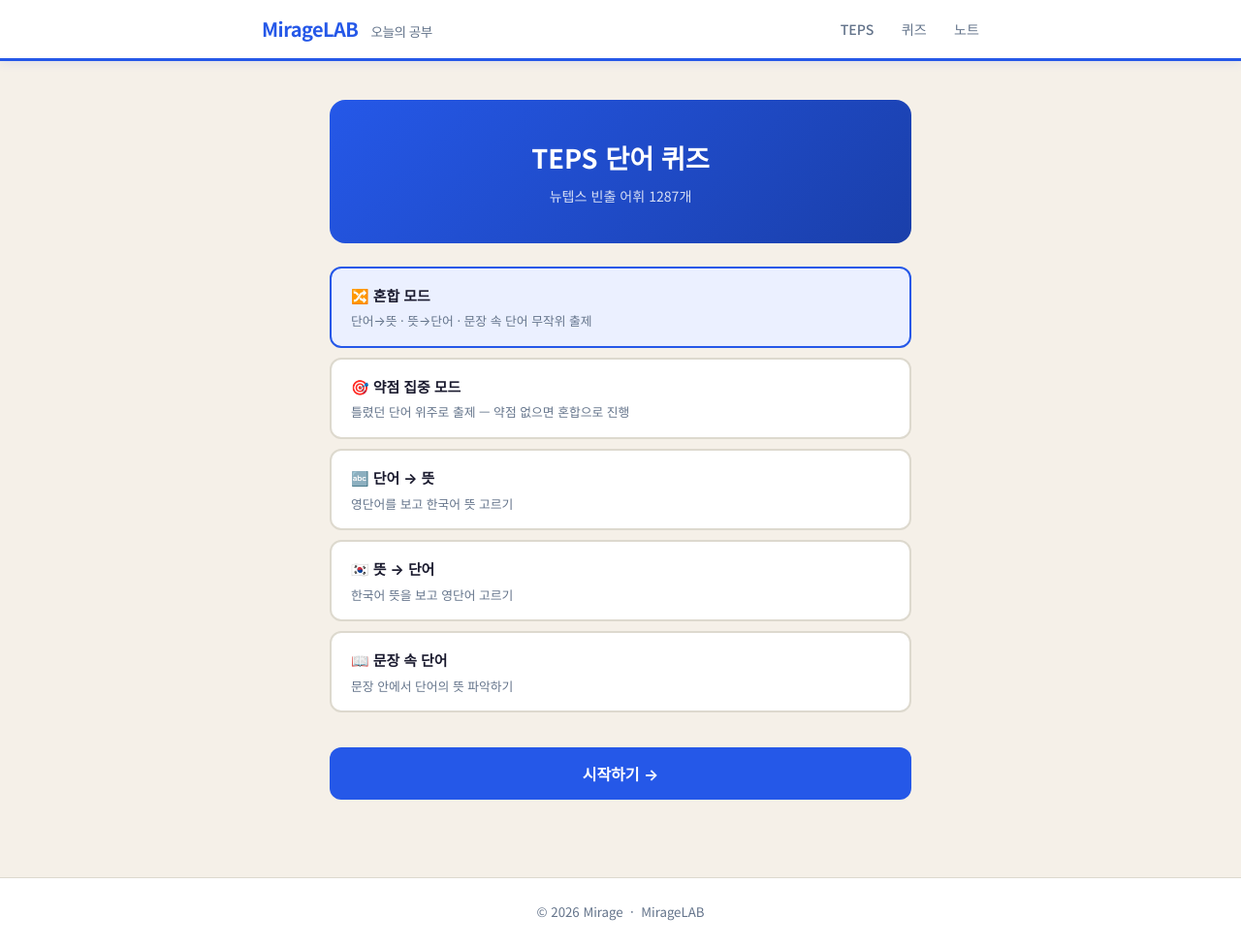
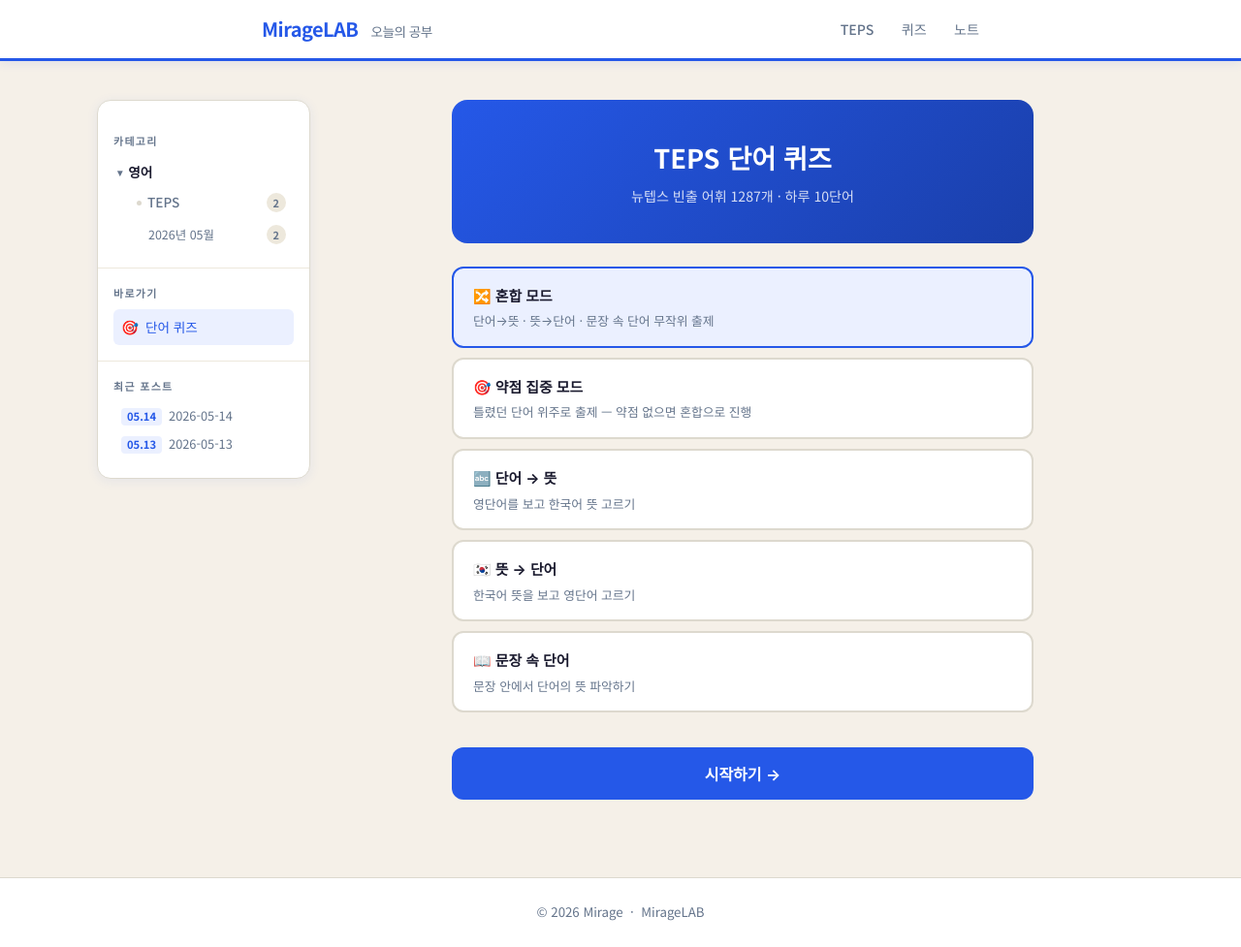
Before and after one commit to ghkdlxm005/MirageLAB, a Jekyll site: the page built from quiz/index.html, in a window 1280 px wide and 977 px high. Shown: the whole window at 97% size. Built offline with Jekyll 4.4.1, drawn with Linux system fonts in a browser that asks for light colours.

Commit message:
Add sidebar navigation + increase daily words to 10 + 5-question quiz

```diff
--- /dev/null
+++ b/_includes/sidebar.html
@@ -0,0 +1,96 @@
+<aside class="sidebar">
+
+  <!-- 카테고리 트리 -->
+  <div class="sb-section">
+    <div class="sb-title">카테고리</div>
+    <ul class="cat-tree">
+
+      <li class="cat-parent">
+        <button class="cat-toggle" onclick="toggleCat(this)" aria-expanded="true">
+          <span class="cat-arrow">▾</span> 영어
+        </button>
+        <ul class="cat-children">
+          <li>
+            <a href="{{ '/' | relative_url }}"
+               class="cat-link {% if page.categories contains 'teps' or page.url == '/' %}active{% endif %}">
+              <span class="cat-dot"></span>
+              TEPS
+              <span class="cat-count">{{ site.categories.teps | size }}</span>
+            </a>
+
+            <!-- 월별 아코디언 -->
+            {% if site.categories.teps.size > 0 %}
+            <ul class="month-list">
+              {% assign teps_by_month = site.categories.teps | group_by_exp: "p", "p.date | date: '%Y년 %m월'" %}
+              {% for month in teps_by_month %}
+              <li>
+                <a href="{{ '/' | relative_url }}?m={{ month.name | uri_escape }}"
+                   class="month-link {% if page.date | date: '%Y년 %m월' == month.name %}active{% endif %}">
+                  {{ month.name }}
+                  <span class="cat-count">{{ month.items | size }}</span>
+                </a>
+              </li>
+              {% endfor %}
+            </ul>
+            {% endif %}
+          </li>
+        </ul>
+      </li>
+
+      {% if site.collections.notes %}
+      <li class="cat-parent">
+        <button class="cat-toggle" onclick="toggleCat(this)" aria-expanded="true">
+          <span class="cat-arrow">▾</span> 학습 노트
+        </button>
+        <ul class="cat-children">
+          <li>
+            <a href="{{ '/notes/' | relative_url }}"
+               class="cat-link {% if page.url contains '/notes/' %}active{% endif %}">
+              <span class="cat-dot"></span>
+              전체 노트
+              <span class="cat-count">{{ site.notes | size }}</span>
+            </a>
+          </li>
+        </ul>
+      </li>
+      {% endif %}
+
+    </ul>
+  </div>
+
+  <!-- 바로가기 -->
+  <div class="sb-section">
+    <div class="sb-title">바로가기</div>
+    <ul class="sb-links">
+      <li><a href="{{ '/quiz/' | relative_url }}" class="sb-link {% if page.url contains '/quiz/' %}active{% endif %}">
+        <span class="sb-icon">🎯</span> 단어 퀴즈
+      </a></li>
+    </ul>
+  </div>
+
+  <!-- 최근 포스트 -->
+  <div class="sb-section">
+    <div class="sb-title">최근 포스트</div>
+    <ul class="recent-list">
+      {% for post in site.posts limit:5 %}
+      <li>
+        <a href="{{ post.url | relative_url }}" class="recent-link {% if page.url == post.url %}active{% endif %}">
+          <span class="recent-date">{{ post.date | date: "%m.%d" }}</span>
+          {{ post.title | remove: "TEPS 일일 학습 — " }}
+        </a>
+      </li>
+      {% endfor %}
+    </ul>
+  </div>
+
+</aside>
+
+<script>
+function toggleCat(btn) {
+  const expanded = btn.getAttribute('aria-expanded') === 'true';
+  btn.setAttribute('aria-expanded', !expanded);
+  btn.querySelector('.cat-arrow').textContent = expanded ? '▸' : '▾';
+  const ul = btn.nextElementSibling;
+  ul.style.display = expanded ? 'none' : 'block';
+}
+</script>
--- a/_layouts/default.html
+++ b/_layouts/default.html
@@ -25,8 +25,11 @@
   </header>
 
   <main>
-    <div class="container">
-      {{ content }}
+    <div class="main-layout">
+      {% include sidebar.html %}
+      <div class="content-area">
+        {{ content }}
+      </div>
     </div>
   </main>
 
--- a/assets/css/style.css
+++ b/assets/css/style.css
@@ -29,6 +29,129 @@ body {
   max-width: 780px;
   margin: 0 auto;
   padding: 0 20px;
+}
+
+/* ── Main layout (사이드바 + 컨텐츠) ─────────────── */
+.main-layout {
+  max-width: 1120px;
+  margin: 0 auto;
+  padding: 40px 20px 80px;
+  display: grid;
+  grid-template-columns: 220px 1fr;
+  gap: 32px;
+  align-items: start;
+}
+
+.content-area {
+  min-width: 0;
+}
+
+/* ── Sidebar ─────────────────────────────────────── */
+.sidebar {
+  position: sticky;
+  top: 76px;
+  background: var(--white);
+  border: 1px solid var(--border);
+  border-radius: 14px;
+  padding: 20px 0;
+  box-shadow: var(--shadow);
+  font-size: 0.85rem;
+}
+
+.sb-section {
+  padding: 0 16px 16px;
+  border-bottom: 1px solid var(--ivory-dark);
+  margin-bottom: 4px;
+}
+.sb-section:last-child { border-bottom: none; margin-bottom: 0; padding-bottom: 0; }
+
+.sb-title {
+  font-size: 0.68rem;
+  font-weight: 700;
+  color: var(--text-muted);
+  letter-spacing: 1.4px;
+  text-transform: uppercase;
+  padding: 12px 0 8px;
+}
+
+/* 카테고리 트리 */
+.cat-tree { list-style: none; }
+.cat-parent { margin-bottom: 4px; }
+
+.cat-toggle {
+  background: none; border: none; cursor: pointer;
+  font-size: 0.85rem; font-weight: 700; color: var(--text);
+  padding: 5px 4px; width: 100%; text-align: left;
+  font-family: inherit; display: flex; align-items: center; gap: 6px;
+  border-radius: 6px; transition: background 0.15s;
+}
+.cat-toggle:hover { background: var(--ivory-dark); }
+.cat-arrow { font-size: 0.65rem; color: var(--text-muted); transition: 0.2s; }
+
+.cat-children { list-style: none; margin-left: 16px; }
+
+.cat-link {
+  display: flex; align-items: center; gap: 6px;
+  padding: 5px 8px; border-radius: 6px;
+  text-decoration: none; color: var(--text-muted);
+  font-weight: 500; transition: all 0.15s;
+}
+.cat-link:hover, .cat-link.active { color: var(--blue); background: var(--blue-light); }
+.cat-dot {
+  width: 5px; height: 5px; border-radius: 50%;
+  background: var(--border); flex-shrink: 0;
+}
+.cat-link.active .cat-dot { background: var(--blue); }
+.cat-count {
+  margin-left: auto; background: var(--ivory-dark);
+  color: var(--text-muted); font-size: 0.68rem; font-weight: 700;
+  padding: 1px 7px; border-radius: 20px; flex-shrink: 0;
+}
+.cat-link.active .cat-count { background: var(--blue-light); color: var(--blue); }
+
+/* 월별 목록 */
+.month-list { list-style: none; margin-left: 12px; margin-top: 3px; }
+.month-link {
+  display: flex; align-items: center; justify-content: space-between;
+  padding: 3px 8px; border-radius: 5px;
+  text-decoration: none; color: var(--text-muted);
+  font-size: 0.78rem; transition: all 0.15s;
+}
+.month-link:hover, .month-link.active { color: var(--blue); background: var(--blue-light); }
+
+/* 바로가기 */
+.sb-links { list-style: none; }
+.sb-link {
+  display: flex; align-items: center; gap: 7px;
+  padding: 6px 8px; border-radius: 6px;
+  text-decoration: none; color: var(--text-muted);
+  font-weight: 500; transition: all 0.15s;
+}
+.sb-link:hover, .sb-link.active { color: var(--blue); background: var(--blue-light); }
+.sb-icon { font-size: 0.9rem; }
+
+/* 최근 포스트 */
+.recent-list { list-style: none; }
+.recent-link {
+  display: flex; align-items: baseline; gap: 7px;
+  padding: 5px 8px; border-radius: 6px;
+  text-decoration: none; color: var(--text-muted);
+  font-size: 0.8rem; transition: all 0.15s; line-height: 1.4;
+}
+.recent-link:hover, .recent-link.active { color: var(--blue); background: var(--blue-light); }
+.recent-date {
+  font-size: 0.7rem; font-weight: 700; color: var(--blue);
+  flex-shrink: 0; background: var(--blue-light);
+  padding: 1px 6px; border-radius: 4px;
+}
+
+/* ── Responsive ──────────────────────────────────── */
+@media (max-width: 900px) {
+  .main-layout {
+    grid-template-columns: 1fr;
+    padding: 24px 16px 60px;
+  }
+  .sidebar { display: none; }
 }
 
 /* ── Header ──────────────────────────────────────── */
@@ -75,7 +198,7 @@ nav a {
 nav a:hover { color: var(--blue); }
 
 /* ── Main ────────────────────────────────────────── */
-main { padding: 40px 0 80px; }
+main { }
 
 /* ── Hero ────────────────────────────────────────── */
 .hero {
--- a/quiz/index.html
+++ b/quiz/index.html
@@ -187,7 +187,7 @@ title: TEPS 단어 퀴즈
   <div id="screen-start">
     <div class="quiz-hero">
       <h1>TEPS 단어 퀴즈</h1>
-      <p>뉴텝스 빈출 어휘 {{ site.data.vocab | size }}개</p>
+      <p>뉴텝스 빈출 어휘 {{ site.data.vocab | size }}개 · 하루 10단어</p>
     </div>
 
     <div class="mode-cards">
```
Also changed, not shown: teps_generator.py (+19 -6 lines).
